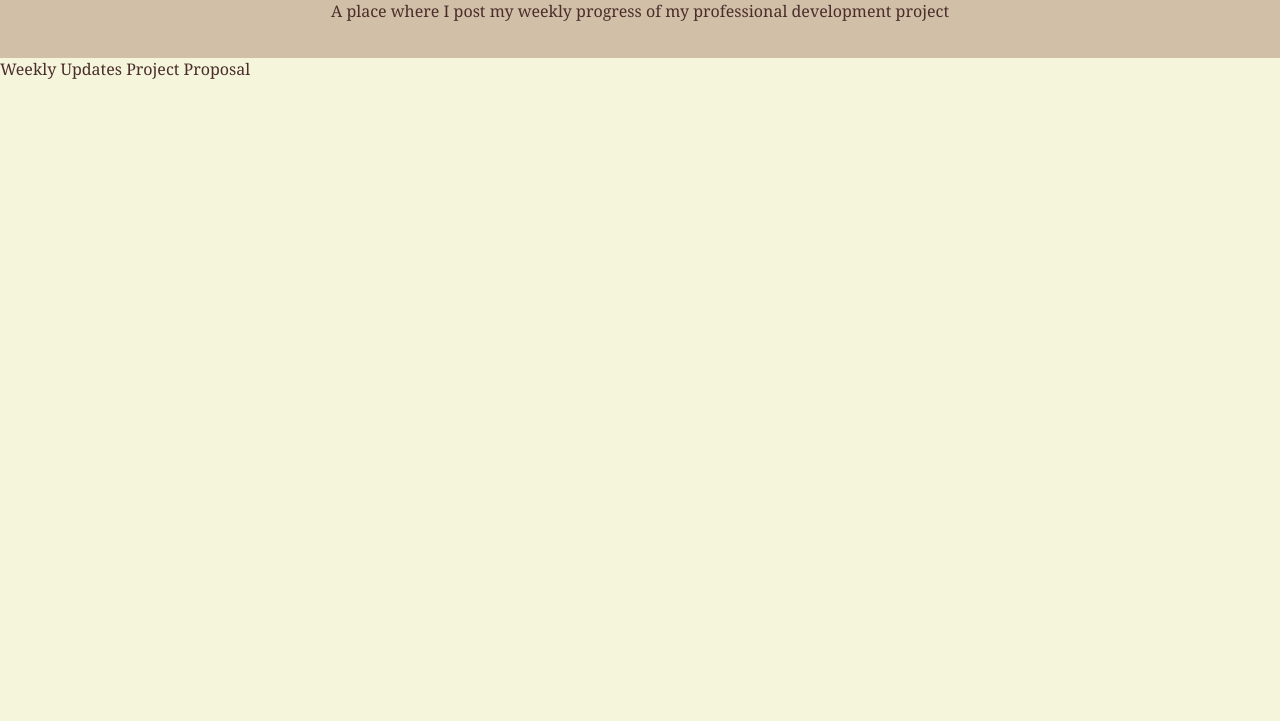
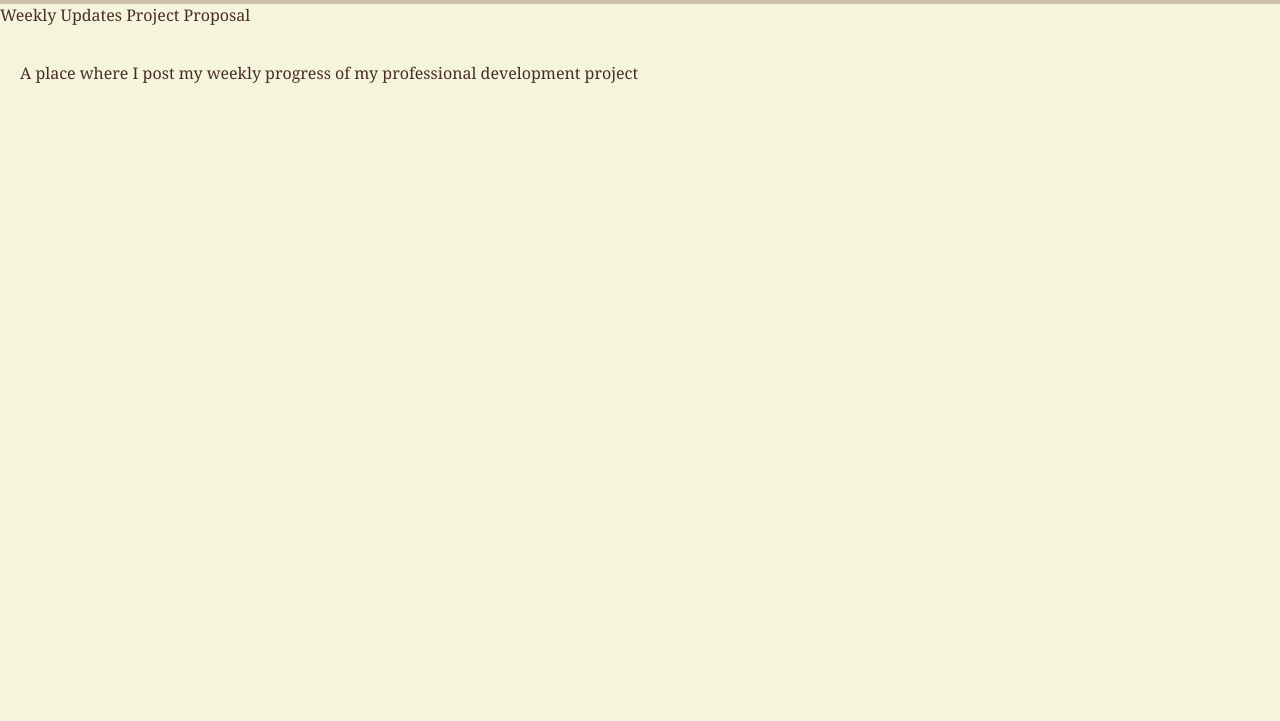
Before and after one commit to brbi1248/brbi1248.github.io, a plain HTML site: page index.html in a window 1280 px wide. Shown: the part 79-800 px from the top of the page. Drawn offline with Linux system fonts and the light colour scheme.

Commit message:
Update index.html

```diff
--- a/index.html
+++ b/index.html
@@ -9,11 +9,13 @@
 <body>
     <header>
         <h1>Brittany's Professional Development Project</h1>
+    </header>
+    <div class="banner">
+        <a href="weekly-updates.html" class="button">Weekly Updates</a>
+        <a href="project-proposal.html" class="button">Project Proposal</a>
+    </div>
+    <main>
         <p>A place where I post my weekly progress of my professional development project</p>
-    </header>
-    <div class="container">
-        <a href="weekly_updates.html" class="button">Weekly Updates</a>
-        <a href="project_proposal.html" class="button">Project Proposal</a>
-    </div>
+    </main>
 </body>
 </html>
```
